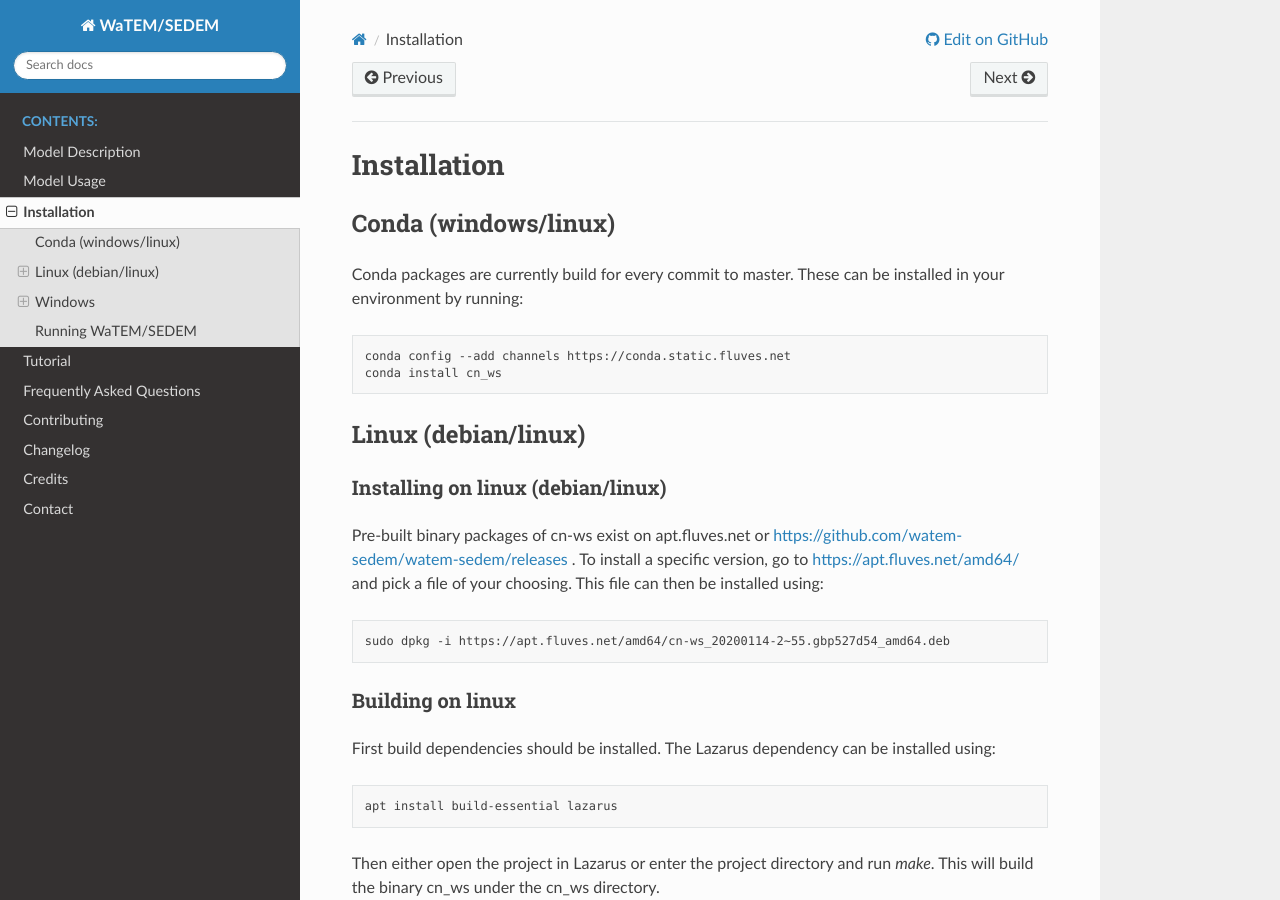
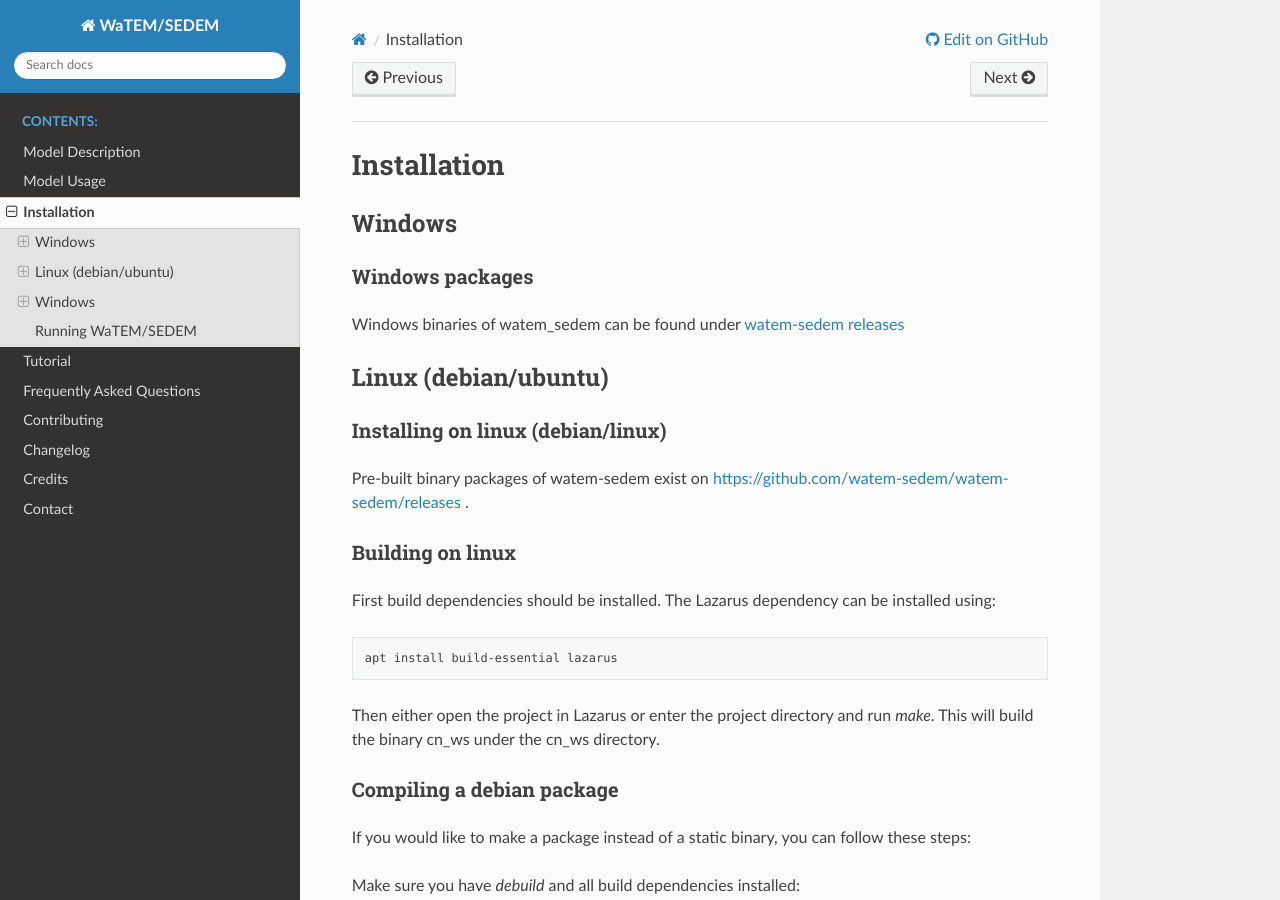
Before and after one commit to watem-sedem/watem-sedem, a Sphinx documentation site: the page built from docs/installation.rst, in a window 1280 px wide and 900 px high. Built offline with Sphinx 7.4.7 and the Read the Docs theme 3.1.0, drawn with Linux system fonts in a browser that asks for light colours.

Commit message:
Update installation.rst
Remove references to obsolete conda channel

```diff
--- a/docs/installation.rst
+++ b/docs/installation.rst
@@ -4,29 +4,20 @@
 Installation
 ############
 
-Conda (windows/linux)
-*********************
-Conda packages are currently build for every commit to master. These can be installed in your environment by running:
+Windows
+********
 
-.. code-block:: shell
+Windows packages
+================
+Windows binaries of watem_sedem can be found under `watem-sedem releases <https://github.com/watem-sedem/watem-sedem/releases>`_
 
-	conda config --add channels https://conda.static.fluves.net
-	conda install cn_ws
-
-Linux (debian/linux)
+Linux (debian/ubuntu)
 ********************
 
 Installing on linux (debian/linux)
 ==================================
 
-Pre-built binary packages of cn-ws exist on apt.fluves.net or https://github.com/watem-sedem/watem-sedem/releases .
-To install a specific version, go to https://apt.fluves.net/amd64/ and pick a
-file of your choosing. This file can then be installed using:
-
-.. code-block:: shell
-
-	sudo dpkg -i https://apt.fluves.net/amd64/cn-ws_20200114-2~55.gbp527d54_amd64.deb
-
+Pre-built binary packages of watem-sedem exist on https://github.com/watem-sedem/watem-sedem/releases .
 
 Building on linux
 =================
```
